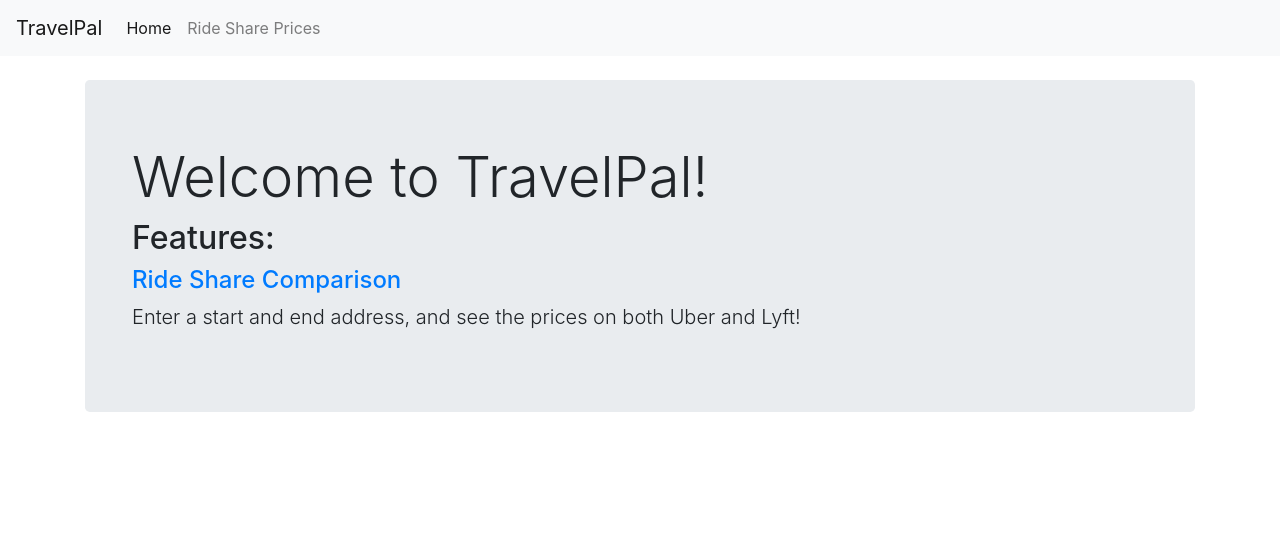
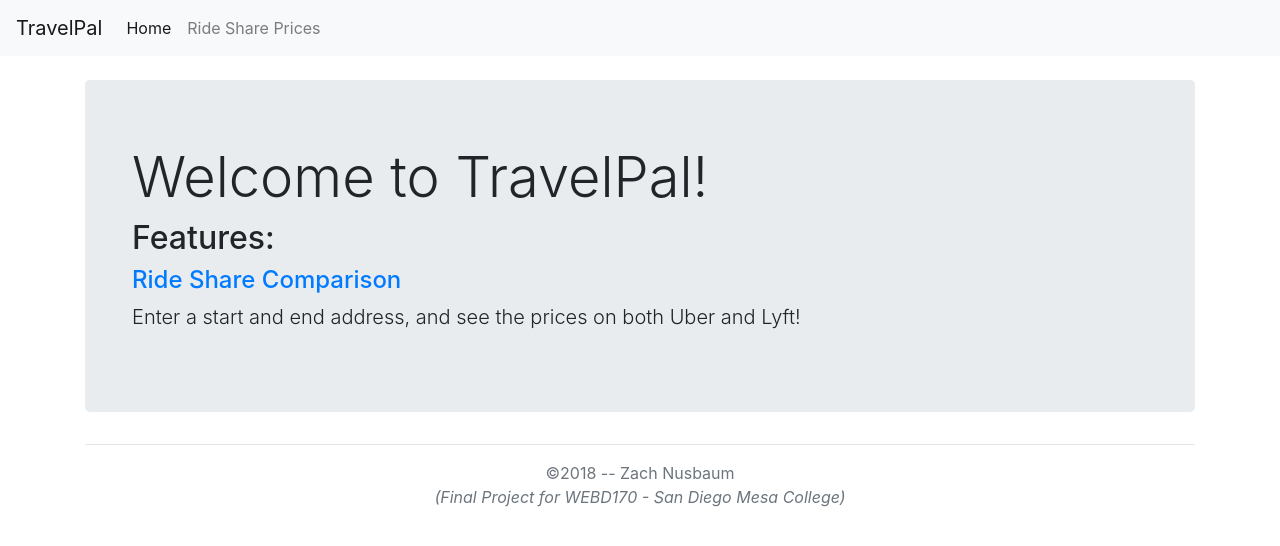
Before and after one commit to ZachNusbaum/TravelPal, an Angular app: page /#/ in a window 1280 px wide. Shown: the top 546 px of the page. Built offline with nearby package versions, Linux system fonts and the light colour scheme.

Commit message:
Add footer

```diff
--- a/src/app/app.component.html
+++ b/src/app/app.component.html
@@ -2,4 +2,9 @@
 <app-menu-bar></app-menu-bar><br>
 <div class="container">
   <router-outlet></router-outlet>
+  <hr>
+  <p class="text-center text-muted">
+    &copy;2018 -- Zach Nusbaum <br>
+    <i>(Final Project for WEBD170 - San Diego Mesa College)</i>
+  </p>
 </div>
```
